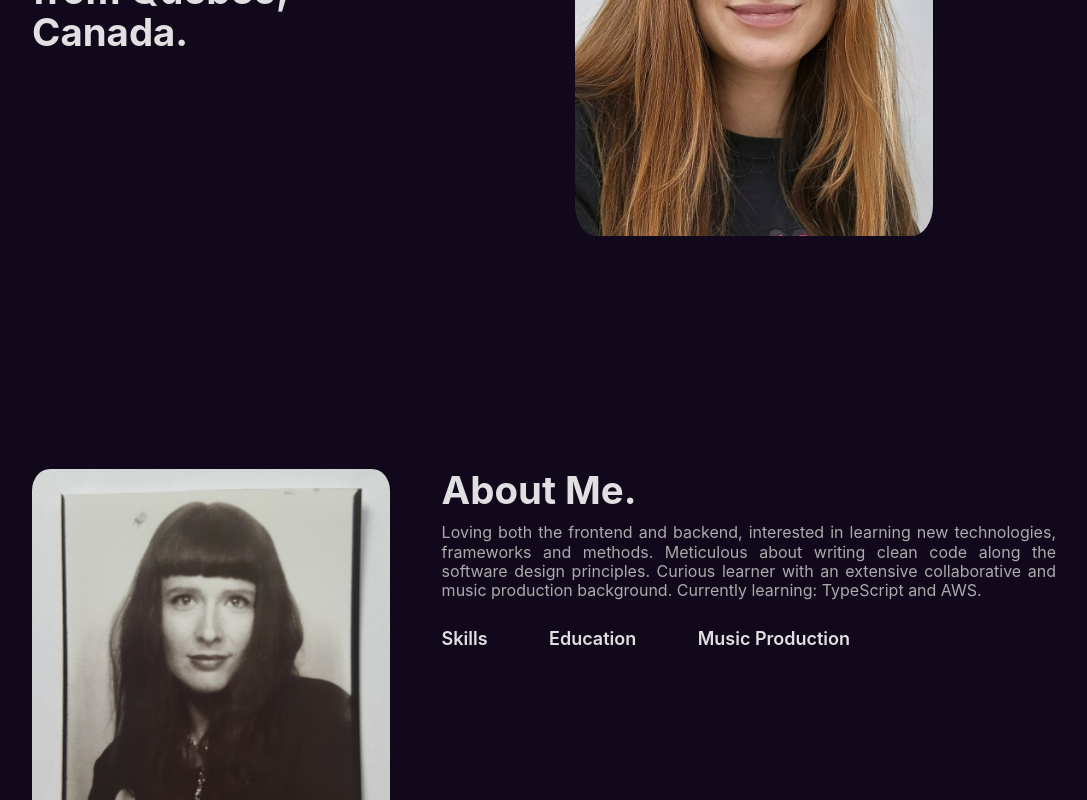
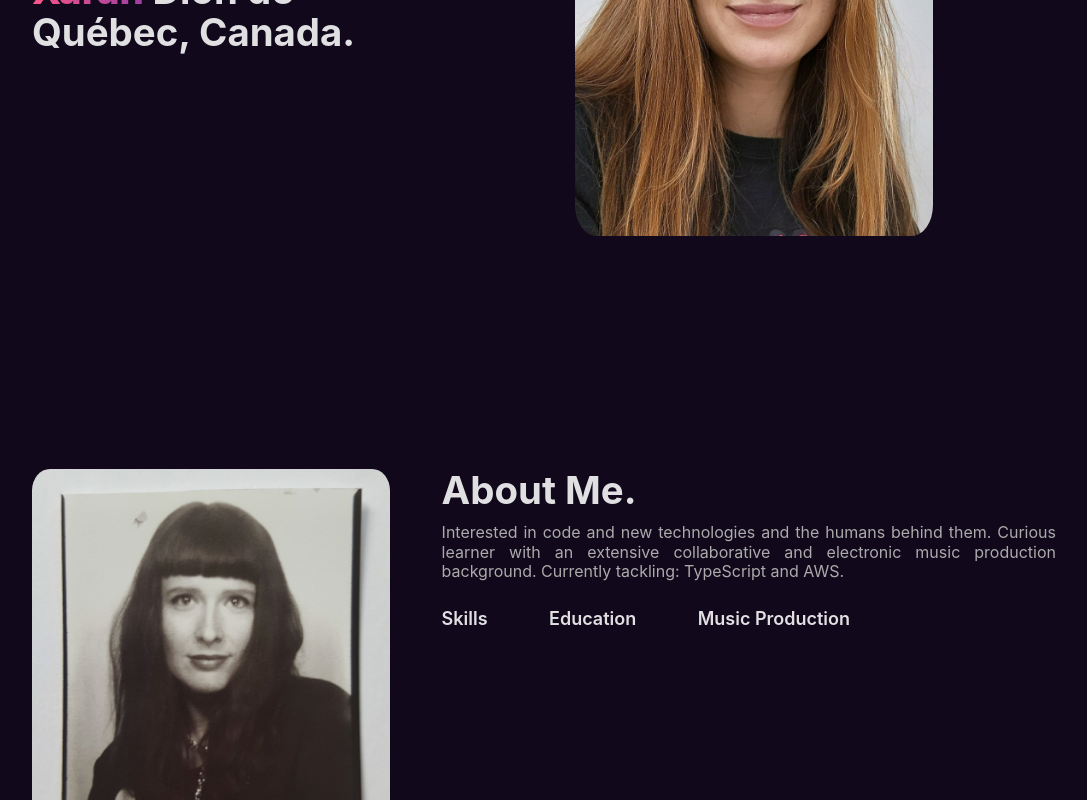
Before and after one commit to XarahDion/portfolio, a React (Vite) app: page / in a window 1280 px wide. Shown: the part 399-1199 px from the top of the page, without its empty margins (96-1183 px from the left). Built offline with nearby package versions, Linux system fonts and the light colour scheme.

Commit message:
content change in about and header

```diff
--- a/src/components/About.tsx
+++ b/src/components/About.tsx
@@ -16,10 +16,9 @@ const About = () => {
                     <Col2>
                         <Title>About Me.</Title>
                         <p>
-                            Loving both the frontend and backend, interested in learning new technologies, frameworks
-                            and methods. Meticulous about writing clean code along the software design principles.
-                            Curious learner with an extensive collaborative and music production background. Currently
-                            learning: TypeScript and AWS.
+                            Interested in code and new technologies and the humans behind them. Curious learner with an
+                            extensive collaborative and electronic music production background. Currently tackling:
+                            TypeScript and AWS.
                         </p>
                         <div>
                             <Tabs />
--- a/src/components/Header.tsx
+++ b/src/components/Header.tsx
@@ -7,7 +7,7 @@ const Header = () => {
             <Text>
                 <h3>Full Stack Developer</h3>
                 <h1>
-                    Hi, I'm <span>Xarah </span> Dion from Quebec, Canada.
+                    Bonjour / Hi! Je suis <span>Xarah </span> Dion de Québec, Canada.
                 </h1>
             </Text>
             <Img src={img} alt="Xarah" />
@@ -78,7 +78,7 @@ const Img = styled.img`
         right: 0%;
     }
     @media screen and (max-width: 600px) {
-        margin-top: 10%
+        margin-top: 10%;
     }
 `;
 
```
